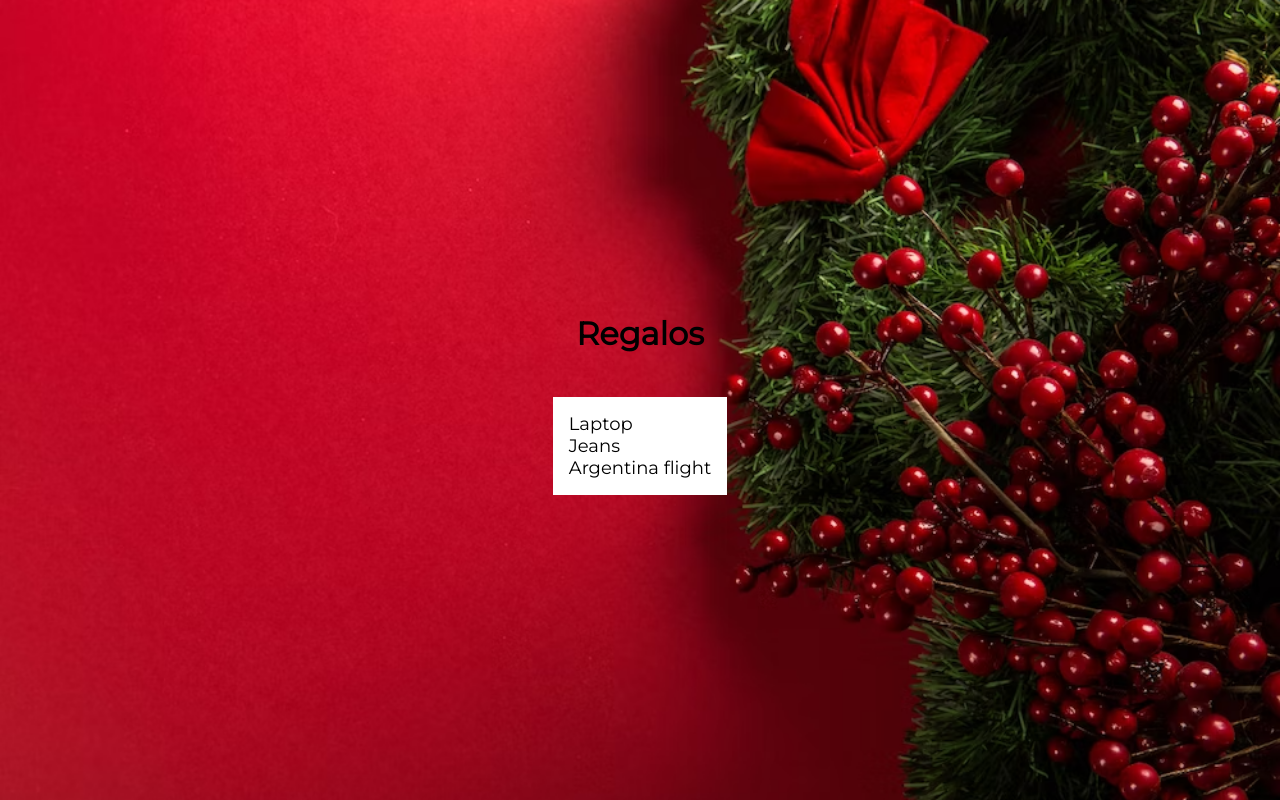
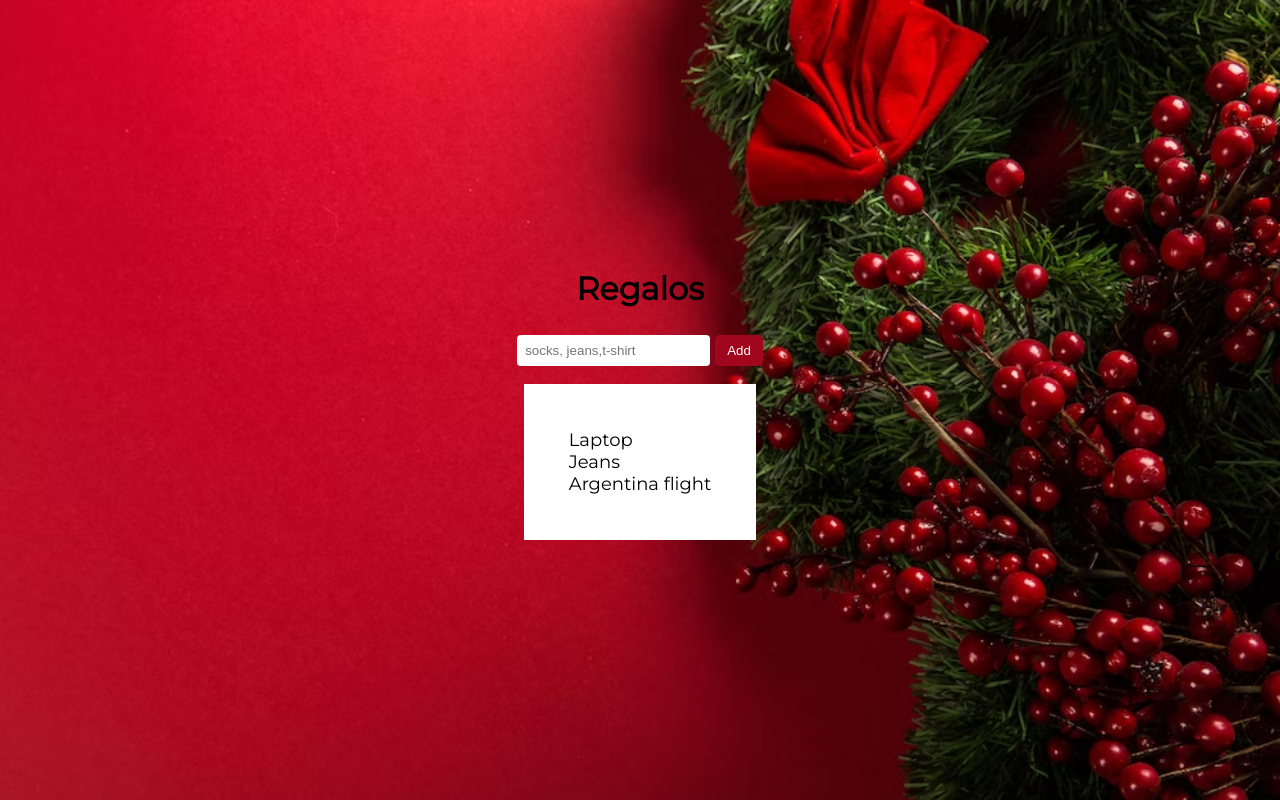
Before and after one commit to Gaston82/adviency-06, a React (Vite) app: page / in a window 1280 px wide. Built offline with nearby package versions, Linux system fonts and the light colour scheme.

Commit message:
Create Form component

```diff
--- a/src/App.tsx
+++ b/src/App.tsx
@@ -1,10 +1,12 @@
 import "./App.css";
+import Form from "./components/Form/Form";
 import GiftList from "./components/GiftList/GiftList";
 
 const App = (): React.ReactElement => {
   return (
     <section className="container">
       <h1 className="app-title">Regalos</h1>
+      <Form />
       <GiftList />
     </section>
   );
--- /dev/null
+++ b/src/components/Form/Form.css
@@ -0,0 +1,14 @@
+.form__input {
+  border: none;
+  border-radius: 4px;
+  padding: 8px;
+}
+
+.form__button {
+  margin-left: 5px;
+  border-radius: 5px;
+  padding: 8px 12px;
+  border: none;
+  color: white;
+  background-color: rgb(160, 6, 30);
+}
--- /dev/null
+++ b/src/components/Form/Form.tsx
@@ -0,0 +1,19 @@
+import React from "react";
+import "./Form.css";
+
+const Form = (): React.ReactElement => {
+  return (
+    <form>
+      <input
+        className="form__input"
+        type="text"
+        placeholder="socks, jeans,t-shirt"
+      />
+      <button className="form__button" type="submit">
+        Add
+      </button>
+    </form>
+  );
+};
+
+export default Form;
--- a/src/components/GiftList/GiftList.css
+++ b/src/components/GiftList/GiftList.css
@@ -2,5 +2,5 @@
   list-style: none;
   font-size: 18px;
   background-color: white;
-  padding: 16px;
+  padding: 45px;
 }
```
